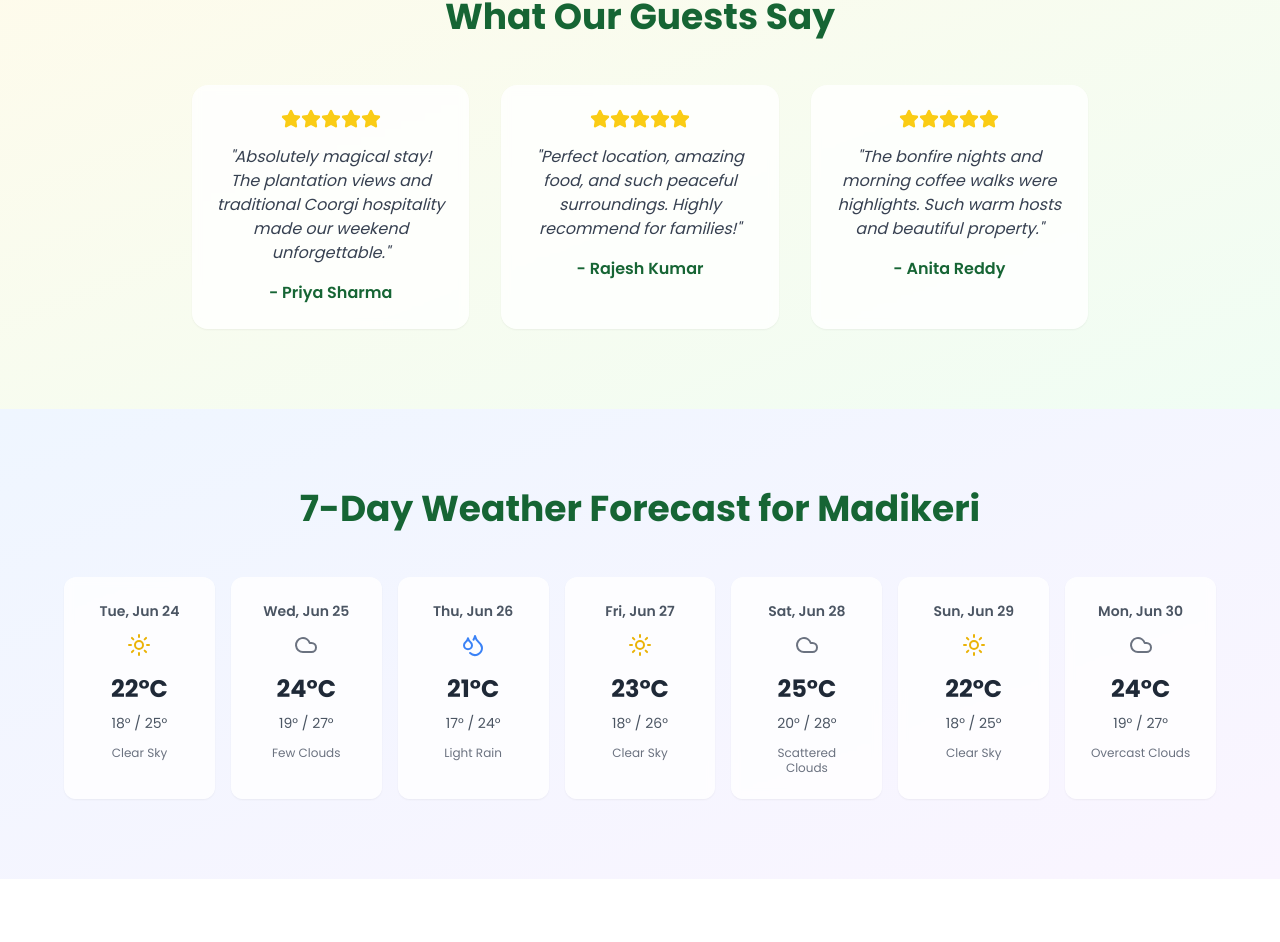
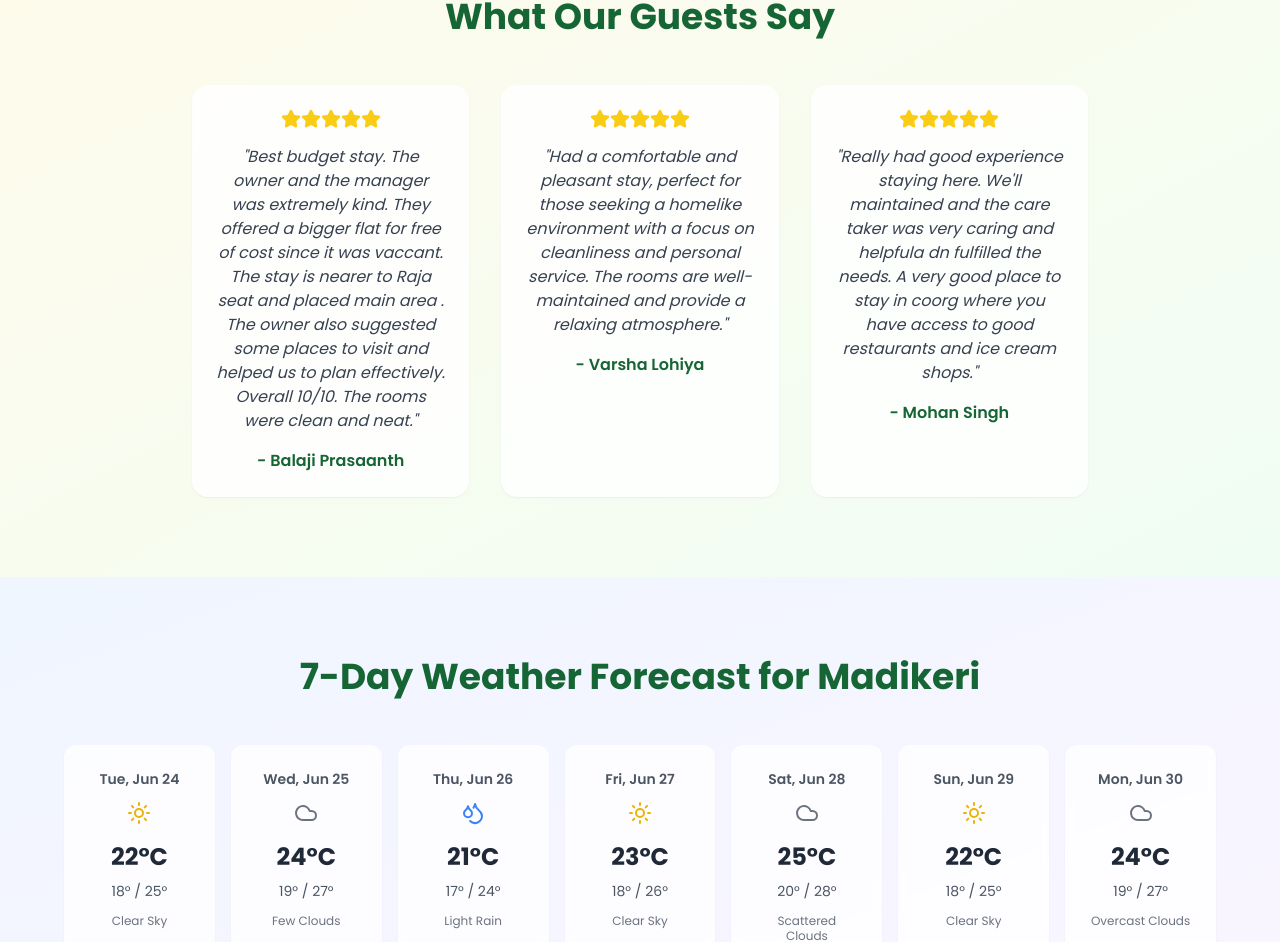
Before and after one commit to imAneeshD/coorg-escape-webpage, a React (Vite) app: page / in a window 1280 px wide. Shown: the part 6100-7042 px from the top of the page. Built offline with nearby package versions, Linux system fonts and the light colour scheme; no server answers.

Commit message:
Update reviews in Index component with new names and feedback

```diff
--- a/src/pages/Index.tsx
+++ b/src/pages/Index.tsx
@@ -905,19 +905,19 @@ const Index = () => {
 
   const reviews = [
     {
-      name: "Priya Sharma",
+      name: "Balaji Prasaanth",
       rating: 5,
-      text: "Absolutely magical stay! The plantation views and traditional Coorgi hospitality made our weekend unforgettable."
+      text: "Best budget stay. The owner and the manager was extremely kind. They offered a bigger flat for free of cost since it was vaccant. The stay is nearer to Raja seat and placed main area . The owner also suggested some places to visit and helped us to plan effectively. Overall 10/10. The rooms were clean and neat."
     },
     {
-      name: "Rajesh Kumar",
+      name: "Varsha Lohiya",
       rating: 5,
-      text: "Perfect location, amazing food, and such peaceful surroundings. Highly recommend for families!"
+      text: "Had a comfortable and pleasant stay, perfect for those seeking a homelike environment with a focus on cleanliness and personal service. The rooms are well-maintained and provide a relaxing atmosphere."
     },
     {
-      name: "Anita Reddy",
+      name: "Mohan Singh",
       rating: 5,
-      text: "The bonfire nights and morning coffee walks were highlights. Such warm hosts and beautiful property."
+      text: "Really had good experience staying here. We'll maintained and the care taker was very caring and helpfula dn fulfilled the needs. A very good place to stay in coorg where you have access to good restaurants and ice cream shops."
     }
   ];
 
```
